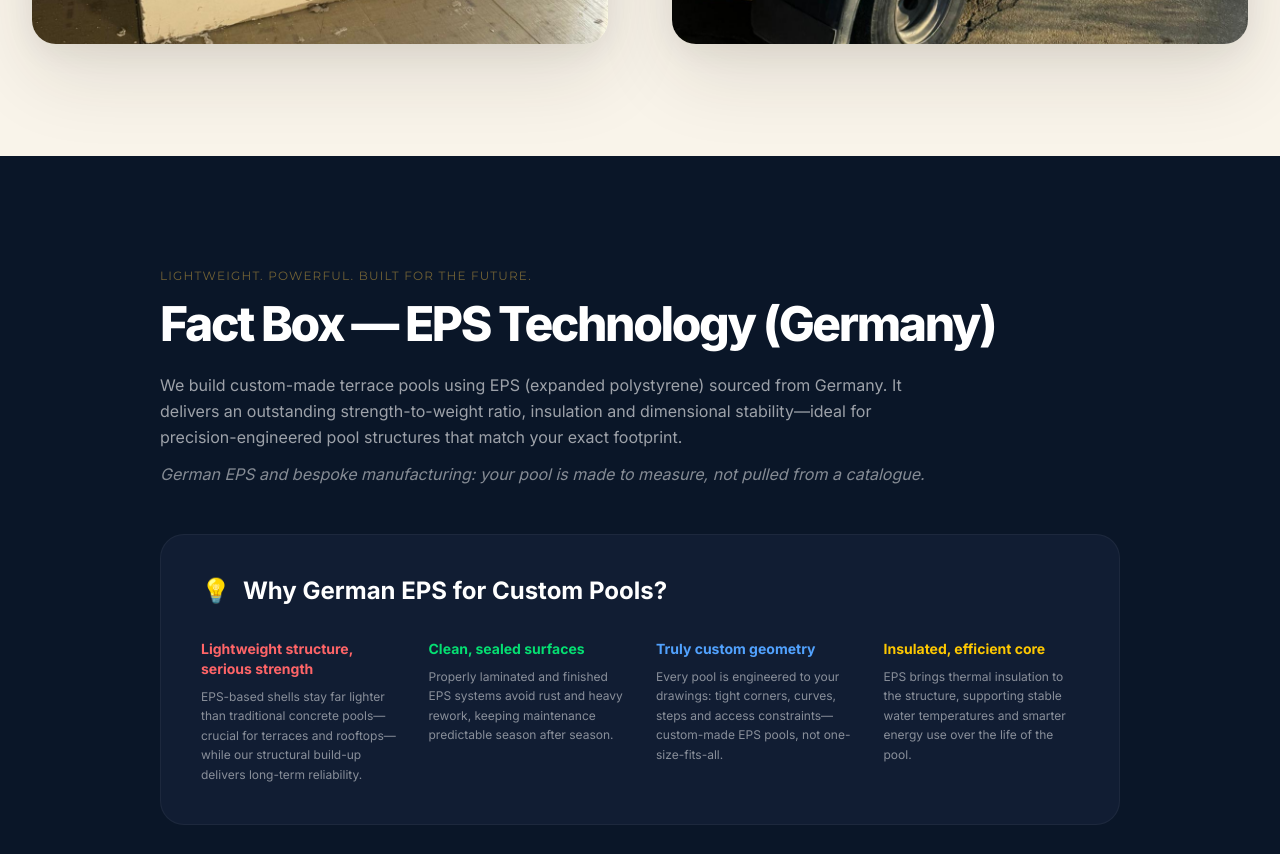
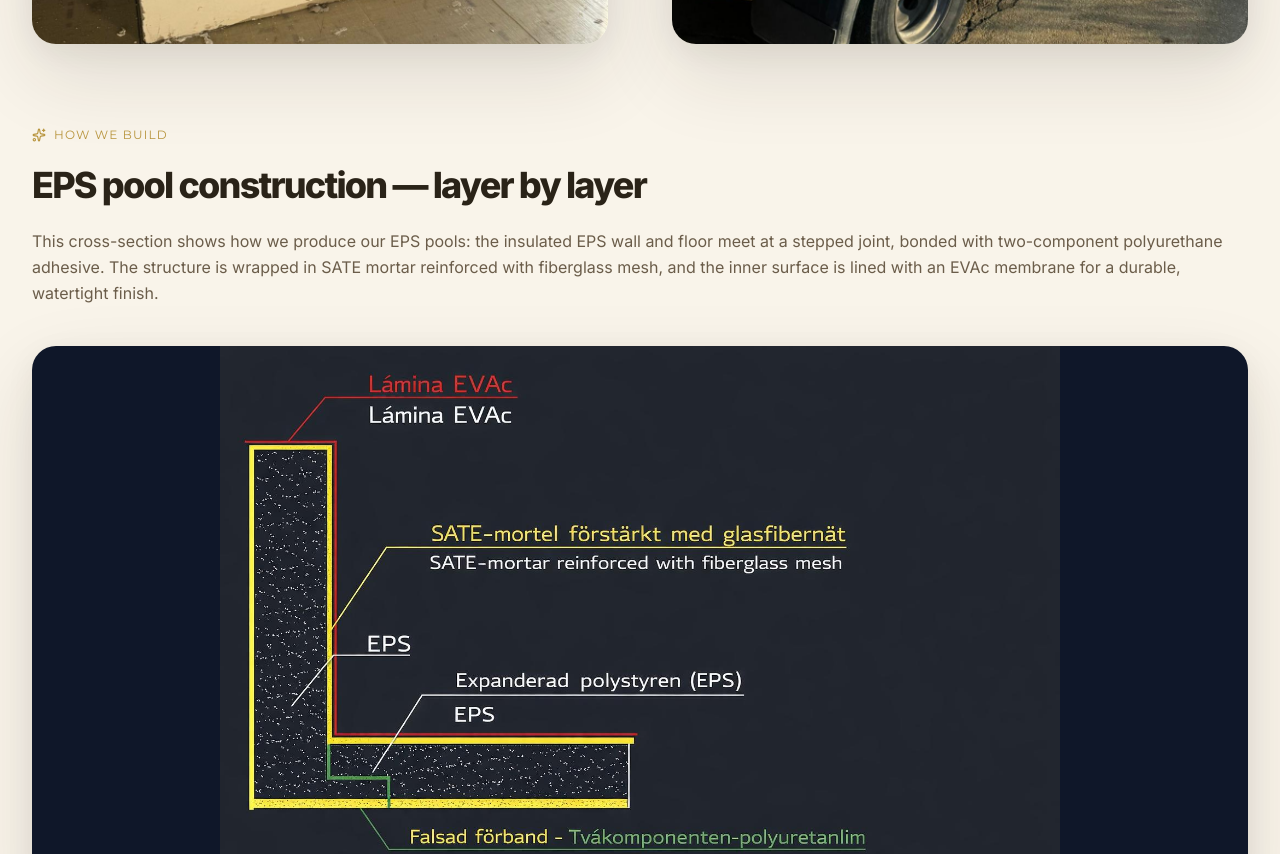
Before and after one commit to learnwithjacksun/terracepool, a React (Vite) app: page /pool-tech in a window 1280 px wide. Shown: the part 3220-4074 px from the top of the page. Built offline with nearby package versions, Linux system fonts and the light colour scheme; a web font is replaced by a local one.

Commit message:
Add EPS construction details and new images for renovations

```diff
--- a/src/locales/en/translation.json
+++ b/src/locales/en/translation.json
@@ -392,6 +392,12 @@
         "resistance": "Superior resistance to moisture and corrosion, perfect for pool environments"
       }
     },
+    "eps_construction": {
+      "label": "How we build",
+      "title": "EPS pool construction — layer by layer",
+      "desc": "This cross-section shows how we produce our EPS pools: the insulated EPS wall and floor meet at a stepped joint, bonded with two-component polyurethane adhesive. The structure is wrapped in SATE mortar reinforced with fiberglass mesh, and the inner surface is lined with an EVAc membrane for a durable, watertight finish.",
+      "diagram_alt": "Technical diagram of EPS pool wall and floor junction with reinforcement and membrane layers"
+    },
     "fact_box": {
       "label": "Lightweight. Powerful. Built for the Future.",
       "title": "Fact Box — EPS Technology (Germany)",
--- a/src/locales/es/translation.json
+++ b/src/locales/es/translation.json
@@ -392,6 +392,12 @@
         "resistance": "Resistencia superior a la humedad y corrosión, perfecto para entornos de piscina"
       }
     },
+    "eps_construction": {
+      "label": "Cómo construimos",
+      "title": "Construcción EPS — capa a capa",
+      "desc": "Este corte muestra cómo fabricamos nuestras piscinas EPS: el muro y el suelo de EPS aislante se unen en una junta escalonada con adhesivo poliuretano bicomponente. La estructura se recubre con mortero SATE reforzado con malla de fibra de vidrio, y la superficie interior se reviste con una lámina EVAc para un acabado estanco y duradero.",
+      "diagram_alt": "Diagrama técnico de la unión pared-suelo de piscina EPS con refuerzo y membrana"
+    },
     "fact_box": {
       "label": "Ligero. Potente. Construido para el Futuro.",
       "title": "Ficha técnica — tecnología EPS (Alemania)",
--- a/src/locales/fr/translation.json
+++ b/src/locales/fr/translation.json
@@ -392,6 +392,12 @@
         "resistance": "Résistance supérieure à l'humidité et à la corrosion, parfait pour les environnements de piscine"
       }
     },
+    "eps_construction": {
+      "label": "Notre fabrication",
+      "title": "Construction EPS — couche par couche",
+      "desc": "Cette coupe montre comment nous fabriquons nos piscines EPS : le mur et le plancher en polystyrène isolant se rejoignent en joint à feuillure, collés à l'adhésif polyuréthane bi-composant. L'ensemble est enveloppé dans un mortier SATE armé d'un treillis en fibre de verre, et la face intérieure reçoit une membrane EVAc pour une finition étanche et durable.",
+      "diagram_alt": "Schéma technique de la jonction mur-plancher piscine EPS avec renfort et membrane"
+    },
     "fact_box": {
       "label": "Léger. Puissant. Construit pour l'Avenir.",
       "title": "Fiche technique — technologie EPS (Allemagne)",
--- a/src/locales/sv/translation.json
+++ b/src/locales/sv/translation.json
@@ -392,6 +392,12 @@
         "resistance": "Överlägsen motståndskraft mot fukt och korrosion, perfekt för poolmiljöer"
       }
     },
+    "eps_construction": {
+      "label": "Så bygger vi",
+      "title": "EPS-poolkonstruktion — lager för lager",
+      "desc": "Snittet visar hur vi tillverkar våra EPS-pooler: den isolerade EPS-väggen möter golvet i ett falsat skarvförband som limmas med tvåkomponents polyuretanlim. Kärnan omsluts av SATE-mortel förstärkt med glasfibernät, och insidan avslutas med en EVAc-membran för ett tätt och hållbart resultat.",
+      "diagram_alt": "Teknisk ritning av EPS-poolens vägg- och golvfog med förstärkning och membran"
+    },
     "fact_box": {
       "label": "Lättvikt. Kraftfull. Byggd för framtiden.",
       "title": "Faktaruta — EPS-teknik (Tyskland)",
--- a/src/pages/PoolTechPage.tsx
+++ b/src/pages/PoolTechPage.tsx
@@ -162,6 +162,25 @@ const PoolTechPage: React.FC = () => {
                 />
               </div>
               </div>
+
+            <div className="mt-14 md:mt-20 ">
+              <span className="inline-flex items-center gap-2 text-gold text-[10px] md:text-xs font-label tracking-widest uppercase mb-4 md:mb-6">
+                <Sparkles size={14} /> {t('pool_tech.eps_construction.label')}
+              </span>
+              <h3 className="text-2xl md:text-4xl font-black tracking-tighter text-warm-text leading-[1.05] mb-4 md:mb-6">
+                {t('pool_tech.eps_construction.title')}
+              </h3>
+              <p className="text-sm md:text-base text-warm-text-light leading-relaxed mb-8 md:mb-10">
+                {t('pool_tech.eps_construction.desc')}
+              </p>
+              <div className="rounded-2xl md:rounded-3xl overflow-hidden warm-shadow-lg bg-[#0f1729]">
+                <img
+                  src="/gallery/img16.jpeg"
+                  alt={t('pool_tech.eps_construction.diagram_alt')}
+                  className="w-full max-h-[min(70vh,560px)] object-contain object-center"
+                />
+              </div>
+            </div>
           </div>
         </section>
 
--- a/src/pages/RenovationsPage.tsx
+++ b/src/pages/RenovationsPage.tsx
@@ -168,21 +168,21 @@ const RenovationsPage: React.FC = () => {
 
             <div data-aos="fade-up" className="grid grid-cols-1 md:grid-cols-3 gap-8 text-center">
               <div data-aos="fade-up" data-aos-delay={100} className="space-y-6">
-                <img className="mx-auto w-40 h-24 bg-white/50 backdrop-blur-sm rounded-xl flex items-center justify-center text-[10px] font-label uppercase tracking-widest text-warm-muted border border-white/30" src='/gallery/img51.jpeg' />
+                <img className="mx-auto w-40 h-24 bg-white/50 backdrop-blur-sm rounded-xl flex items-center justify-center text-[10px] font-label uppercase tracking-widest text-warm-muted border border-white/30 object-cover" src='/gallery/img51.jpeg' />
                 <div>
                   <h3 className="text-xl font-bold text-warm-text mb-3">{t('renovations.finishes.options.liners.title')}</h3>
                   <p className="text-sm text-warm-muted leading-relaxed max-w-xs mx-auto">{t('renovations.finishes.options.liners.desc')}</p>
                 </div>
               </div>
               <div data-aos="fade-up" data-aos-delay={200} className="space-y-6">
-                <img className="mx-auto w-40 h-24 bg-white/50 backdrop-blur-sm rounded-xl flex items-center justify-center text-[10px] font-label uppercase tracking-widest text-warm-muted border border-white/30" src='https://terracepool.com/wp-content/uploads/2025/07/swimming-pool-glass-mosaic-tiles-768x606.jpg' />
+                <img className="mx-auto w-40 h-24 bg-white/50 backdrop-blur-sm rounded-xl flex items-center justify-center text-[10px] font-label uppercase tracking-widest text-warm-muted border border-white/30 object-cover" src='/gallery/img52.jpeg' />
                 <div>
                   <h3 className="text-xl font-bold text-warm-text mb-3">{t('renovations.finishes.options.mosaic.title')}</h3>
                   <p className="text-sm text-warm-muted leading-relaxed max-w-xs mx-auto">{t('renovations.finishes.options.mosaic.desc')}</p>
                 </div>
               </div>
               <div data-aos="fade-up" data-aos-delay={300} className="space-y-6">
-                <img className="mx-auto w-40 h-24 bg-white/50 backdrop-blur-sm rounded-xl flex items-center justify-center text-[10px] font-label uppercase tracking-widest text-warm-muted border border-white/30" src='https://terracepool.com/wp-content/uploads/2025/07/Luxury-pool-tile-768x668.webp' />
+                <img className="mx-auto w-40 h-24 bg-white/50 backdrop-blur-sm rounded-xl flex items-center justify-center text-[10px] font-label uppercase tracking-widest text-warm-muted border border-white/30 object-cover" src='/gallery/img53.jpeg' />
                 <div>
                   <h3 className="text-xl font-bold text-warm-text mb-3">{t('renovations.finishes.options.tiles.title')}</h3>
                   <p className="text-sm text-warm-muted leading-relaxed max-w-xs mx-auto">{t('renovations.finishes.options.tiles.desc')}</p>
```
Also changed, not shown: public/gallery/img52.jpeg (added), public/gallery/img53.jpeg (added).
